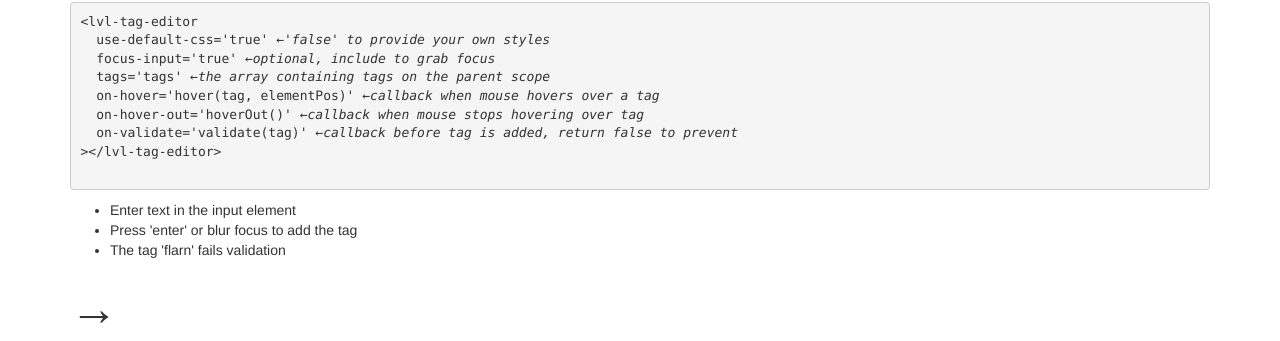
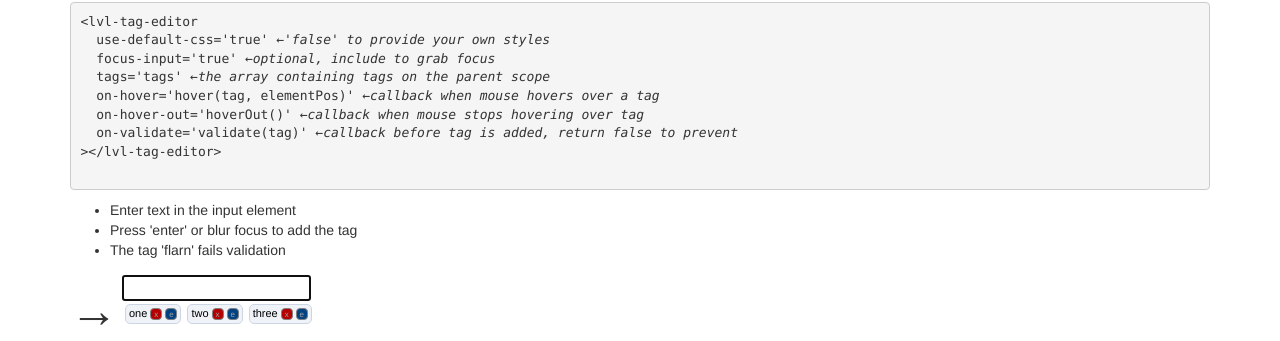
Before and after one commit to logicbomb/ng-directives, a plain HTML site: page tag-editor.html in a window 1280 px wide. Shown: the part 331-672 px from the top of the page. Drawn offline with nearby package versions, Linux system fonts and the light colour scheme.

Commit message:
Update src reference

```diff
--- a/tag-editor.html
+++ b/tag-editor.html
@@ -7,7 +7,7 @@
 		-->
 		<script src="http://code.angularjs.org/1.0.8/angular.js"></script>
 
-		<script src="lib/lvl-uuid.js"></script>
+		<script src="script/lvl-uuid.js"></script>
 		<script src="script/lvl-tag-editor.js"></script>
 	</head>
 	<body ng-app='tagApp' ng-controller='tagCtl'>
```
